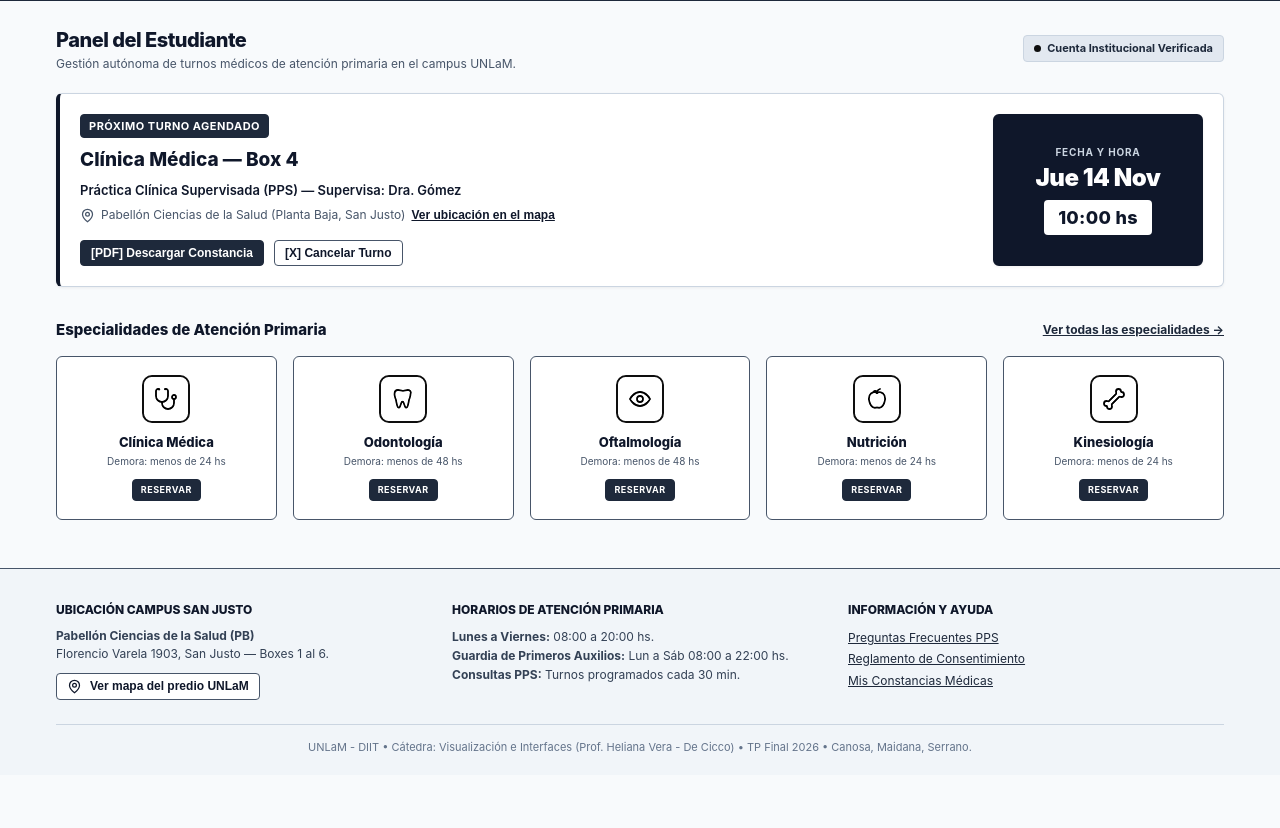
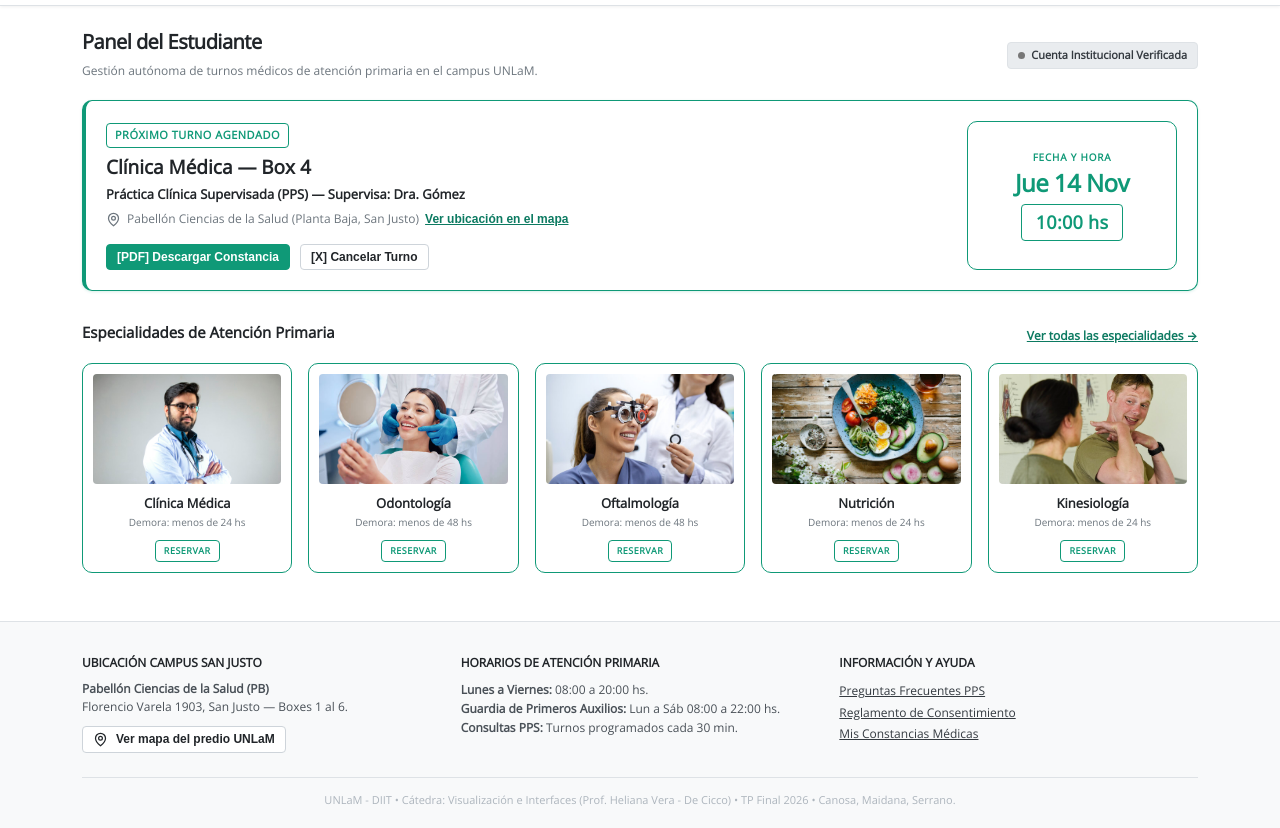
Before and after one commit to Salvatorum/Visualizaci-n-de-interfaces---proyecto-final, a plain HTML site: page pantalla_1_home.html in a window 1280 px wide. Shown: the part 63-891 px from the top of the page. Before the commit the page ends 838 px from the top, so only its background shows below. Drawn offline with Linux system fonts and the light colour scheme.

Commit message:
feat: aplicar identidad visual UNLaM a las vistas
Agrega el logo, tipografía local y fotografías de especialidades con diseño responsive.

Co-authored-by: Copilot <223556219+Copilot@users.noreply.github.com>

```diff
--- a/pantalla_1_home.html
+++ b/pantalla_1_home.html
@@ -27,7 +27,7 @@
       width: 7px;
       height: 7px;
       border-radius: 50%;
-      background: var(--wf-gray-800);
+      background: var(--wf-primary);
     }
 
     /* Bloque de Próximo Turno con Fecha/Hora destacada */
@@ -46,8 +46,8 @@
       justify-content: space-between;
     }
     .datetime-highlight-box {
-      background: var(--wf-gray-900);
-      color: var(--wf-white);
+      background: transparent;
+      color: var(--wf-primary);
       border-radius: var(--radius-md);
       padding: 18px 24px;
       min-width: 210px;
@@ -56,15 +56,14 @@
       align-items: center;
       justify-content: center;
       text-align: center;
-      border: 2px solid var(--wf-gray-900);
-      box-shadow: var(--shadow-sm);
+      border: 1px solid var(--wf-primary);
     }
     .datetime-highlight-label {
       font-size: 10px;
       font-weight: 700;
       text-transform: uppercase;
       letter-spacing: 0.8px;
-      color: var(--wf-gray-300);
+      color: var(--wf-primary);
       margin-bottom: 4px;
     }
     .datetime-highlight-date {
@@ -77,8 +76,9 @@
       margin-top: 8px;
       font-size: 18px;
       font-weight: 800;
-      background: var(--wf-white);
-      color: var(--wf-gray-900);
+      background: transparent;
+      color: var(--wf-primary);
+      border: 1px solid var(--wf-primary);
       padding: 4px 14px;
       border-radius: var(--radius-sm);
       letter-spacing: 0.3px;
@@ -94,9 +94,9 @@
 
     .quick-card {
       background: var(--wf-surface);
-      border: 1px solid var(--wf-border-strong);
+      border: 1px solid var(--wf-primary);
       border-radius: var(--radius-md);
-      padding: 18px 12px;
+      padding: 10px;
       text-align: center;
       text-decoration: none;
       color: inherit;
@@ -107,24 +107,21 @@
       gap: 10px;
       transition: all 0.15s ease;
       cursor: pointer;
+      min-width: 0;
+    }
+    .quick-card-image {
+      display: block;
+      width: 100%;
+      aspect-ratio: 12 / 7;
+      object-fit: cover;
+      border-radius: var(--radius-sm);
     }
     .quick-card:hover {
       background: var(--wf-gray-100);
       transform: translateY(-2px);
-      box-shadow: var(--shadow-md);
-      border-color: var(--wf-gray-900);
+      box-shadow: var(--shadow-accent-md);
+      border-color: var(--wf-primary-hover);
     }
-    .quick-icon-placeholder {
-      width: 48px;
-      height: 48px;
-      border-radius: 10px;
-      border: 2px solid var(--wf-gray-800);
-      display: flex;
-      align-items: center;
-      justify-content: center;
-      background: var(--wf-gray-100);
-    }
-
     /* Modal de Ubicación del Campus San Justo */
     .map-popup-modal {
       display: none;
@@ -169,9 +166,9 @@
       border-radius: 3px;
     }
     .map-box.highlight {
-      background: var(--wf-gray-900);
-      color: var(--wf-white);
-      border-color: var(--wf-gray-900);
+      background: transparent;
+      color: var(--wf-primary);
+      border-color: var(--wf-primary);
     }
 
     @media (max-width: 768px) {
@@ -199,7 +196,7 @@
       <div style="display: flex; align-items: center; gap: 14px;">
         <button class="wf-menu-toggle" id="menuToggle" aria-label="Abrir menú de navegación">☰</button>
         <a href="pantalla_1_home.html" class="wf-logo" title="Portal Principal UNLaM Salud">
-          <div class="wf-logo-box">UNL</div>
+          <img class="wf-logo-image" src="assets/logo-unlam-negro-300x68.png" alt="Universidad Nacional de La Matanza">
           <div>
             <div style="font-size: 13px; font-weight: 800; line-height: 1.1;">UNLaM SALUD</div>
             <div style="font-size: 10px; color: var(--wf-gray-500); font-weight: 600;">Bienestar Estudiantil & PPS</div>
@@ -252,7 +249,7 @@
     <!-- ==================== BLOQUE DESTACADO MOBILE (Ley de Fitts - Hábitos de Consumo Móvil en Campus) ==================== -->
     <div class="mobile-quick-cta-banner" data-heuristic="Flexibilidad y Eficiencia (H7)">
       <div style="display: flex; justify-content: space-between; align-items: center; margin-bottom: 6px;">
-        <span class="wf-badge wf-badge-dark" style="font-size: 9px;">Atención en el Campus</span>
+        <span class="wf-badge wf-badge-outline-green" style="font-size: 9px;">Atención en el Campus</span>
         <span style="font-size: 10px; font-weight: bold; color: var(--wf-gray-600);">Demora: menos de 48 hs</span>
       </div>
       <div style="font-weight: 800; font-size: 13px; color: var(--wf-gray-900);">¿Necesitás un turno médico hoy?</div>
@@ -266,13 +263,13 @@
 
     <!-- ==================== BLOQUE HERO / PRÓXIMO TURNO AGENDADO ==================== -->
     <section class="hero-panel" data-gestalt="Región Común y Cerramiento" data-heuristic="Visibilidad de Estado y Control">
-      <div class="wf-card" style="border-left: 4px solid var(--wf-gray-900); padding: 20px;">
+      <div class="wf-card" style="border-left: 4px solid var(--wf-primary); padding: 20px;">
         <div class="next-appointment-layout">
 
           <!-- Información Principal Simplificada -->
           <div class="next-appointment-main">
             <div>
-              <span class="wf-badge wf-badge-dark" style="margin-bottom: 8px;">Próximo Turno Agendado</span>
+              <span class="wf-badge wf-badge-outline-green" style="margin-bottom: 8px;">Próximo Turno Agendado</span>
               <h2 style="font-size: 19px; font-weight: 800; margin-bottom: 6px; color: var(--wf-gray-900);">Clínica Médica — Box 4</h2>
 
               <div style="font-size: 13px; font-weight: 600; color: var(--wf-gray-900); margin-bottom: 6px;">
@@ -285,7 +282,7 @@
                   <circle cx="12" cy="10" r="3"/>
                 </svg>
                 <span>Pabellón Ciencias de la Salud (Planta Baja, San Justo)</span>
-                <button type="button" onclick="abrirModalMapa()" style="background: none; border: none; padding: 0; font-size: 12px; font-weight: 700; color: var(--wf-gray-900); text-decoration: underline; cursor: pointer;">
+                <button type="button" onclick="abrirModalMapa()" style="background: none; border: none; padding: 0; font-size: 12px; font-weight: 700; color: #0c7a61; text-decoration: underline; cursor: pointer;">
                   Ver ubicación en el mapa
                 </button>
               </div>
@@ -317,86 +314,61 @@
     <section style="margin-bottom: var(--space-6);" data-gestalt="Semejanza y Simetría (Prägnanz)" data-heuristic="Reconocimiento antes que Recuerdo (H6)">
       <div style="display: flex; justify-content: space-between; align-items: center; margin-bottom: 14px;">
         <h3 style="font-size: 15px; font-weight: 800;">Especialidades de Atención Primaria</h3>
-        <a href="pantalla_2_cartilla.html" style="font-size: 12px; color: var(--wf-gray-800); font-weight: 700; text-decoration: underline;">
+        <a href="pantalla_2_cartilla.html" style="font-size: 12px; color: #0c7a61; font-weight: 700; text-decoration: underline;">
           Ver todas las especialidades →
         </a>
       </div>
 
       <div class="quick-access-grid">
 
-        <!-- Tarjeta 1: Clínica Médica (Ícono Estetoscopio) -->
+        <!-- Tarjeta 1: Clínica Médica -->
         <a href="pantalla_2_cartilla.html?esp=clinica" class="quick-card">
-          <div class="quick-icon-placeholder" aria-hidden="true">
-            <svg class="wf-svg-icon" viewBox="0 0 24 24">
-              <path d="M4.8 2.3A.3.3 0 1 0 5 2H4a2 2 0 0 0-2 2v5a6 6 0 0 0 6 6v0a6 6 0 0 0 6-6V4a2 2 0 0 0-2-2h-1a.2.2 0 1 0 .3.3"/>
-              <path d="M8 15v1a6 6 0 0 0 6 6v0a6 6 0 0 0 6-6v-4"/>
-              <circle cx="20" cy="10" r="2"/>
-            </svg>
-          </div>
+          <img class="quick-card-image" src="assets/specialties/clinica.jpg" alt="Médico de clínica médica durante una consulta" loading="lazy">
           <div>
             <div style="font-weight: 800; font-size: 13px;">Clínica Médica</div>
             <div style="font-size: 10px; color: var(--wf-gray-600); margin-top: 2px;">Demora: menos de 24 hs</div>
           </div>
-          <span class="wf-badge wf-badge-dark" style="font-size: 9px;">Reservar</span>
+          <span class="wf-badge wf-badge-outline-green" style="font-size: 9px;">Reservar</span>
         </a>
 
-        <!-- Tarjeta 2: Odontología (Ícono Diente) -->
+        <!-- Tarjeta 2: Odontología -->
         <a href="pantalla_2_cartilla.html?esp=odontologia" class="quick-card">
-          <div class="quick-icon-placeholder" aria-hidden="true">
-            <svg class="wf-svg-icon" viewBox="0 0 24 24">
-              <path d="M7 3C4.8 3 3.5 4.8 3.5 7.2c0 2.1.8 3.7 1.4 5.6.5 1.8.8 5.2 1.8 7.1.6 1.1 1.7 1.1 2.2-.2l1.6-4.2c.4-1 1.6-1 2 0l1.6 4.2c.5 1.3 1.6 1.3 2.2.2 1-1.9 1.3-5.3 1.8-7.1.6-1.9 1.4-3.5 1.4-5.6C20.5 4.8 19.2 3 17 3c-1.8 0-3.1.9-5 .9S8.8 3 7 3z"/>
-            </svg>
-          </div>
+          <img class="quick-card-image" src="assets/specialties/odontologia.jpg" alt="Atención odontológica en un consultorio" loading="lazy">
           <div>
             <div style="font-weight: 800; font-size: 13px;">Odontología</div>
             <div style="font-size: 10px; color: var(--wf-gray-600); margin-top: 2px;">Demora: menos de 48 hs</div>
           </div>
-          <span class="wf-badge wf-badge-dark" style="font-size: 9px;">Reservar</span>
+          <span class="wf-badge wf-badge-outline-green" style="font-size: 9px;">Reservar</span>
         </a>
 
-        <!-- Tarjeta 3: Oftalmología (Ícono Ojo) -->
+        <!-- Tarjeta 3: Oftalmología -->
         <a href="pantalla_2_cartilla.html?esp=oftalmologia" class="quick-card">
-          <div class="quick-icon-placeholder" aria-hidden="true">
-            <svg class="wf-svg-icon" viewBox="0 0 24 24">
-              <path d="M2 12s3.6-7 10-7 10 7 10 7-3.6 7-10 7-10-7-10-7z"/>
-              <circle cx="12" cy="12" r="3"/>
-            </svg>
-          </div>
+          <img class="quick-card-image" src="assets/specialties/oftalmologia.jpg" alt="Profesional realizando un examen de la vista" loading="lazy">
           <div>
             <div style="font-weight: 800; font-size: 13px;">Oftalmología</div>
             <div style="font-size: 10px; color: var(--wf-gray-600); margin-top: 2px;">Demora: menos de 48 hs</div>
           </div>
-          <span class="wf-badge wf-badge-dark" style="font-size: 9px;">Reservar</span>
+          <span class="wf-badge wf-badge-outline-green" style="font-size: 9px;">Reservar</span>
         </a>
 
-        <!-- Tarjeta 4: Nutrición (Ícono Manzana) -->
+        <!-- Tarjeta 4: Nutrición -->
         <a href="pantalla_2_cartilla.html?esp=nutricion" class="quick-card">
-          <div class="quick-icon-placeholder" aria-hidden="true">
-            <svg class="wf-svg-icon" viewBox="0 0 24 24">
-              <path d="M12 6c-2-1.5-6-1-7.5 2.5C3 12 4.8 19 8.5 20.5c1.5.6 2.5 0 3.5 0s2 .6 3.5 0C19.2 19 21 12 19.5 8.5 18 5 14 4.5 12 6z"/>
-              <path d="M12 6c0-2.2 1.2-3.5 3-4"/>
-              <path d="M12 4.5c-1.5-.8-3-.3-3.5.5"/>
-            </svg>
-          </div>
+          <img class="quick-card-image" src="assets/specialties/nutricion.jpg" alt="Comida saludable con vegetales y frutas" loading="lazy">
           <div>
             <div style="font-weight: 800; font-size: 13px;">Nutrición</div>
             <div style="font-size: 10px; color: var(--wf-gray-600); margin-top: 2px;">Demora: menos de 24 hs</div>
           </div>
-          <span class="wf-badge wf-badge-dark" style="font-size: 9px;">Reservar</span>
+          <span class="wf-badge wf-badge-outline-green" style="font-size: 9px;">Reservar</span>
         </a>
 
-        <!-- Tarjeta 5: Kinesiología (Ícono Hueso / Aparato Locomotor) -->
+        <!-- Tarjeta 5: Kinesiología -->
         <a href="pantalla_2_cartilla.html?esp=kinesiologia" class="quick-card">
-          <div class="quick-icon-placeholder" aria-hidden="true">
-            <svg class="wf-svg-icon" viewBox="0 0 24 24">
-              <path d="M17 10c.7-.7 1.69 0 2.5 0a2.5 2.5 0 1 0 0-5 .5.5 0 0 1-.5-.5 2.5 2.5 0 1 0-5 0c0 .81.7 1.8 0 2.5l-7 7c-.7.7-1.69 0-2.5 0a2.5 2.5 0 0 0 0 5c.28 0 .5.22.5.5a2.5 2.5 0 1 0 5 0c0-.81-.7-1.8 0-2.5Z"/>
-            </svg>
-          </div>
+          <img class="quick-card-image" src="assets/specialties/kinesiologia.jpg" alt="Profesional guiando ejercicios de rehabilitación" loading="lazy">
           <div>
             <div style="font-weight: 800; font-size: 13px;">Kinesiología</div>
             <div style="font-size: 10px; color: var(--wf-gray-600); margin-top: 2px;">Demora: menos de 24 hs</div>
           </div>
-          <span class="wf-badge wf-badge-dark" style="font-size: 9px;">Reservar</span>
+          <span class="wf-badge wf-badge-outline-green" style="font-size: 9px;">Reservar</span>
         </a>
 
       </div>
@@ -464,7 +436,7 @@
     <div class="wf-modal-card">
       <div style="display: flex; justify-content: space-between; align-items: flex-start; border-bottom: 1px solid var(--wf-gray-300); padding-bottom: 10px;">
         <div>
-          <span class="wf-badge wf-badge-dark" style="font-size: 9px; margin-bottom: 4px;">Plano Esquemático UNLaM</span>
+          <span class="wf-badge wf-badge-outline-green" style="font-size: 9px; margin-bottom: 4px;">Plano Esquemático UNLaM</span>
           <h3 id="tituloModalMapa" style="font-size: 16px; font-weight: 800; color: var(--wf-gray-900);">
             Ubicación de Consultorios — Campus San Justo
           </h3>
--- a/wireframe-system.css
+++ b/wireframe-system.css
@@ -10,29 +10,31 @@
    ========================================================================== */
 
 :root {
-  /* Escala de Grises Estricta para Wireframes Académicos (Contraste WCAG AA/AAA) */
+  /* Paleta visual inspirada en Intraconsulta UNLaM */
   --wf-white: #ffffff;
-  --wf-gray-50: #f8fafc;
-  --wf-gray-100: #f1f5f9;
-  --wf-gray-200: #e2e8f0;
-  --wf-gray-300: #cbd5e1;
-  --wf-gray-400: #94a3b8;
-  --wf-gray-500: #64748b;
-  --wf-gray-600: #475569;
-  --wf-gray-700: #334155;
-  --wf-gray-800: #1e293b;
-  --wf-gray-900: #0f172a;
+  --wf-gray-50: #f8f9fa;
+  --wf-gray-100: #f8f9fa;
+  --wf-gray-200: #e9ecef;
+  --wf-gray-300: #dee2e6;
+  --wf-gray-400: #ced4da;
+  --wf-gray-500: #adb5bd;
+  --wf-gray-600: #6c757d;
+  --wf-gray-700: #495057;
+  --wf-gray-800: #343a40;
+  --wf-gray-900: #212529;
 
   /* Semántica de Interfaz y Tokens */
-  --wf-bg: #f8fafc;
+  --wf-bg: #ffffff;
   --wf-surface: #ffffff;
-  --wf-border: #cbd5e1;
-  --wf-border-strong: #475569;
-  --wf-text-main: #0f172a;
-  --wf-text-muted: #475569;
-  --wf-primary: #1e293b;
-  --wf-primary-hover: #0f172a;
-  --wf-focus-ring: #0284c7;
+  --wf-border: #dee2e6;
+  --wf-border-strong: #ced4da;
+  --wf-divider: #dee2e6;
+  --wf-text-main: #212529;
+  --wf-text-muted: #6c757d;
+  --wf-primary: #0f9977;
+  --wf-primary-hover: #0c7a61;
+  --wf-danger: #dc3545;
+  --wf-focus-ring: #0f9977;
 
   /* Sistema de Espaciado Modular en Base 8px */
   --space-1: 4px;
@@ -44,13 +46,24 @@
   --space-7: 48px;
 
   /* Tipografía y Escala Modular */
-  --font-family: -apple-system, BlinkMacSystemFont, "Segoe UI", Roboto, "Helvetica Neue", Arial, sans-serif;
+  --font-family: "Open Sans", -apple-system, BlinkMacSystemFont, "Segoe UI", Roboto, "Helvetica Neue", Arial, sans-serif;
   --radius-sm: 4px;
-  --radius-md: 6px;
-  --radius-lg: 10px;
+  --radius-md: 10px;
+  --radius-lg: 14px;
   --shadow-sm: 0 1px 3px rgba(0,0,0,0.06);
   --shadow-md: 0 4px 6px -1px rgba(0,0,0,0.08);
   --shadow-lg: 0 12px 24px -4px rgba(0,0,0,0.15);
+  --shadow-accent-sm: 0 1px 3px rgba(15, 153, 119, 0.16);
+  --shadow-accent-md: 0 4px 8px -1px rgba(15, 153, 119, 0.18);
+  --shadow-accent-lg: 0 12px 24px -4px rgba(15, 153, 119, 0.2);
+}
+
+@font-face {
+  font-family: "Open Sans";
+  src: url("assets/open-sans-regular.ttf") format("truetype");
+  font-style: normal;
+  font-weight: 400;
+  font-display: swap;
 }
 
 /* Reset y base */
@@ -61,12 +74,42 @@
 }
 
 body {
-  font-family: var(--font-family);
+  font-family: var(--font-family), sans-serif;
   background-color: var(--wf-bg);
   color: var(--wf-text-main);
   line-height: 1.5;
-  font-size: 14px;
+  font-size: 16px;
   -webkit-font-smoothing: antialiased;
+}
+
+a {
+  color: var(--wf-primary);
+}
+
+a:hover {
+  color: var(--wf-primary-hover);
+}
+
+input[type="checkbox"], input[type="radio"] {
+  accent-color: var(--wf-primary);
+}
+
+h1, h2, h3, h4, h5, h6 {
+  margin-top: 0;
+  margin-bottom: 0.5rem;
+  font-weight: 500;
+  line-height: 1.2;
+  color: var(--wf-text-main);
+}
+
+h2, .h2 {
+  font-size: calc(1.325rem + 0.9vw);
+}
+
+@media (min-width: 1200px) {
+  h2, .h2 {
+    font-size: 2rem;
+  }
 }
 
 /* ==========================================================================
@@ -93,9 +136,28 @@ a:focus-visible, button:focus-visible, input:focus-visible, select:focus-visible
 /* Grilla de 12 Columnas Responsiva */
 .container {
   width: 100%;
-  max-width: 1200px;
   margin: 0 auto;
-  padding: 0 16px;
+  padding: 0 12px;
+}
+
+@media (min-width: 576px) {
+  .container { max-width: 540px; }
+}
+
+@media (min-width: 768px) {
+  .container { max-width: 720px; }
+}
+
+@media (min-width: 992px) {
+  .container { max-width: 960px; }
+}
+
+@media (min-width: 1200px) {
+  .container { max-width: 1140px; }
+}
+
+@media (min-width: 1400px) {
+  .container { max-width: 1320px; }
 }
 
 .grid-12 {
@@ -123,10 +185,10 @@ a:focus-visible, button:focus-visible, input:focus-visible, select:focus-visible
    ========================================================================== */
 .wf-card {
   background: var(--wf-surface);
-  border: 1px solid var(--wf-border);
+  border: 1px solid var(--wf-primary);
   border-radius: var(--radius-md);
   padding: var(--space-4);
-  box-shadow: var(--shadow-sm);
+  box-shadow: var(--shadow-accent-sm);
   position: relative;
   transition: border-color 0.15s ease, box-shadow 0.15s ease;
 }
@@ -135,8 +197,8 @@ a:focus-visible, button:focus-visible, input:focus-visible, select:focus-visible
   cursor: pointer;
 }
 .wf-card-interactive:hover {
-  border-color: var(--wf-border-strong);
-  box-shadow: var(--shadow-md);
+  border-color: var(--wf-primary-hover);
+  box-shadow: var(--shadow-accent-md);
 }
 
 /* ==========================================================================
@@ -181,7 +243,8 @@ a:focus-visible, button:focus-visible, input:focus-visible, select:focus-visible
 }
 .wf-btn-secondary:hover {
   background-color: var(--wf-gray-100);
-  border-color: var(--wf-gray-800);
+  border-color: var(--wf-primary);
+  color: var(--wf-primary-hover);
 }
 
 /* Signifier: Botón de Cátedra / Debug (Diferenciado por Proximidad Gestalt) */
@@ -222,15 +285,21 @@ a:focus-visible, button:focus-visible, input:focus-visible, select:focus-visible
 }
 
 .wf-badge-dark {
-  background: var(--wf-gray-800);
-  color: var(--wf-white);
-  border-color: var(--wf-gray-800);
+  background: transparent;
+  color: var(--wf-primary);
+  border-color: var(--wf-primary);
 }
 
 .wf-badge-outline {
   background: transparent;
   border: 1px dashed var(--wf-border-strong);
   color: var(--wf-gray-700);
+}
+
+.wf-badge-outline-green {
+  background: transparent;
+  border-color: var(--wf-primary);
+  color: var(--wf-primary);
 }
 
 /* ==========================================================================
@@ -263,8 +332,8 @@ a:focus-visible, button:focus-visible, input:focus-visible, select:focus-visible
 }
 
 .wf-select:focus, .wf-input:focus {
-  outline: 2px solid var(--wf-gray-900);
-  border-color: var(--wf-gray-900);
+  outline: 2px solid var(--wf-focus-ring);
+  border-color: var(--wf-focus-ring);
 }
 
 /* Toggle Switch de Modalidad con Signifiers Claros */
@@ -314,8 +383,9 @@ a:focus-visible, button:focus-visible, input:focus-visible, select:focus-visible
   display: none;
   margin-top: 8px;
   padding: 8px 12px;
-  background-color: var(--wf-gray-900);
-  color: var(--wf-white);
+  background-color: transparent;
+  color: var(--wf-danger);
+  border: 1px solid var(--wf-danger);
   border-radius: var(--radius-sm);
   font-size: 12px;
   font-weight: 600;
@@ -366,12 +436,12 @@ a:focus-visible, button:focus-visible, input:focus-visible, select:focus-visible
 
 .wf-modal-card {
   background: var(--wf-surface);
-  border: 2px solid var(--wf-gray-900);
+  border: 1px solid var(--wf-primary);
   border-radius: var(--radius-lg);
   max-width: 520px;
   width: 100%;
   padding: 24px;
-  box-shadow: var(--shadow-lg);
+  box-shadow: var(--shadow-accent-lg);
   animation: wfModalFade 0.2s cubic-bezier(0.16, 1, 0.3, 1);
 }
 
@@ -385,9 +455,10 @@ a:focus-visible, button:focus-visible, input:focus-visible, select:focus-visible
    ========================================================================== */
 .wf-header {
   background: var(--wf-surface);
-  border-bottom: 2px solid var(--wf-gray-800);
+  border-bottom: 1px solid var(--wf-divider);
   padding: 12px 0;
   margin-bottom: var(--space-5);
+  box-shadow: var(--shadow-sm);
 }
 
 .wf-header-inner {
@@ -408,11 +479,19 @@ a:focus-visible, button:focus-visible, input:focus-visible, select:focus-visible
   color: var(--wf-gray-900);
 }
 
+.wf-logo-image {
+  display: block;
+  width: 110px;
+  height: auto;
+  flex-shrink: 0;
+}
+
 .wf-logo-box {
   width: 34px;
   height: 34px;
-  background: var(--wf-gray-800);
-  color: var(--wf-white);
+  background: transparent;
+  border: 1px solid var(--wf-primary);
+  color: var(--wf-primary);
   display: flex;
   align-items: center;
   justify-content: center;
@@ -440,8 +519,19 @@ a:focus-visible, button:focus-visible, input:focus-visible, select:focus-visible
 }
 
 .wf-nav a:hover, .wf-nav a.active {
-  color: var(--wf-gray-900);
-  border-bottom-color: var(--wf-gray-900);
+  color: var(--wf-primary);
+  border-bottom-color: var(--wf-primary);
+}
+
+.wf-nav a.active {
+  color: var(--wf-white);
+  background: var(--wf-primary);
+  border-radius: var(--radius-sm);
+}
+
+.wf-nav a.active:hover {
+  color: var(--wf-white);
+  background: var(--wf-primary-hover);
 }
 
 .wf-user-profile {
@@ -484,7 +574,7 @@ a:focus-visible, button:focus-visible, input:focus-visible, select:focus-visible
 .wf-footer {
   margin-top: var(--space-7);
   background: var(--wf-gray-100);
-  border-top: 1px solid var(--wf-border-strong);
+  border-top: 1px solid var(--wf-divider);
   padding: 32px 0 20px;
 }
 
@@ -494,11 +584,11 @@ a:focus-visible, button:focus-visible, input:focus-visible, select:focus-visible
 .mobile-quick-cta-banner {
   display: none;
   background: var(--wf-surface);
-  border: 2px solid var(--wf-gray-900);
+  border: 2px solid var(--wf-primary);
   border-radius: var(--radius-md);
   padding: 14px;
   margin-bottom: 18px;
-  box-shadow: var(--shadow-sm);
+  box-shadow: var(--shadow-accent-sm);
 }
 
 /* ==========================================================================
@@ -590,7 +680,7 @@ a:focus-visible, button:focus-visible, input:focus-visible, select:focus-visible
     left: 0;
     right: 0;
     background: var(--wf-surface);
-    border-bottom: 2px solid var(--wf-gray-800);
+    border-bottom: 1px solid var(--wf-border);
     padding: 16px;
     z-index: 100;
     box-shadow: var(--shadow-md);
```
Also changed, not shown: index.html (+17 -9 lines), pantalla_2_cartilla.html (+9 -9 lines), pantalla_3_formulario.html (+14 -13 lines), pantalla_4_alerta.html (+3 -2 lines), pantalla_5_grafico.html (+12 -10 lines), pantalla_6_historial.html (+10 -10 lines), pantalla_7_programa_pps.html (+11 -10 lines), assets/OPEN-SANS-LICENSE.txt (added), assets/logo-unlam-negro-300x68.png (added), assets/open-sans-regular.ttf (added), assets/specialties/clinica.jpg (added), assets/specialties/kinesiologia.jpg (added), assets/specialties/nutricion.jpg (added), assets/specialties/odontologia.jpg (added), 1 more files.
